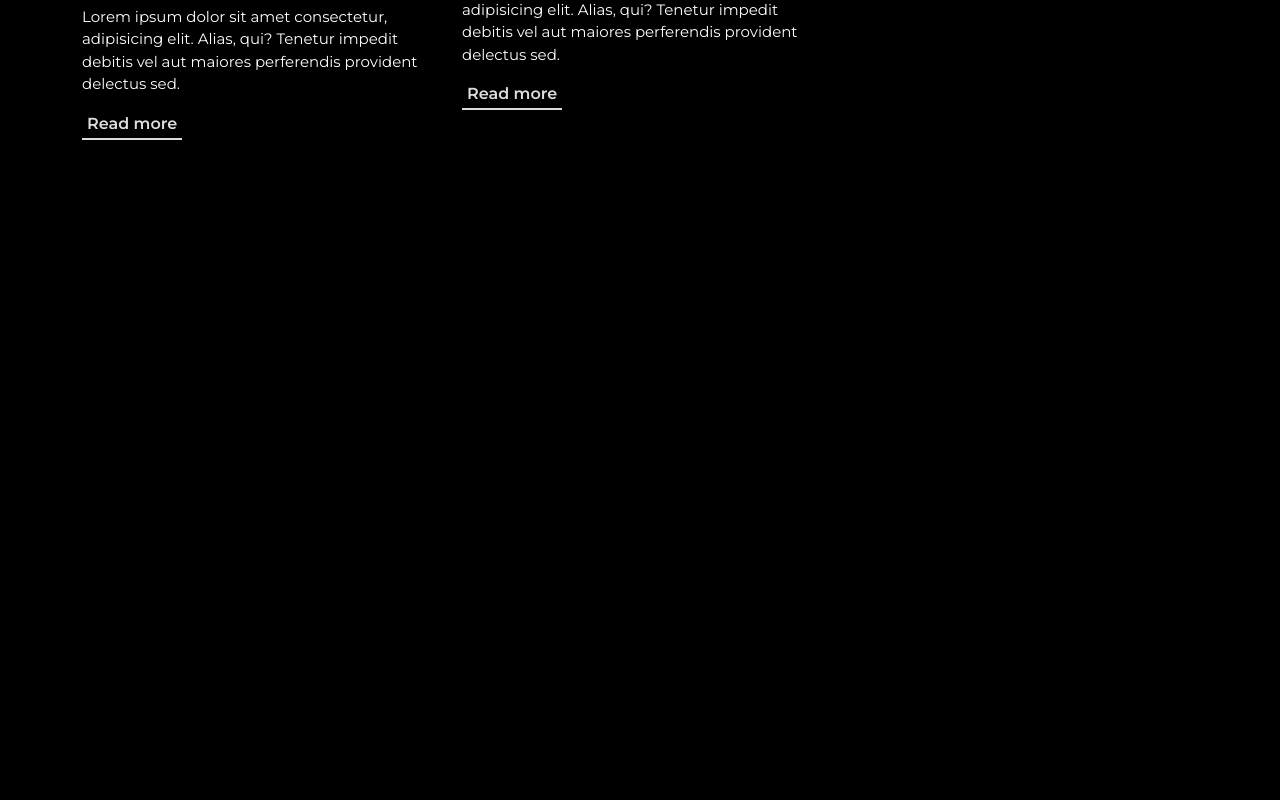
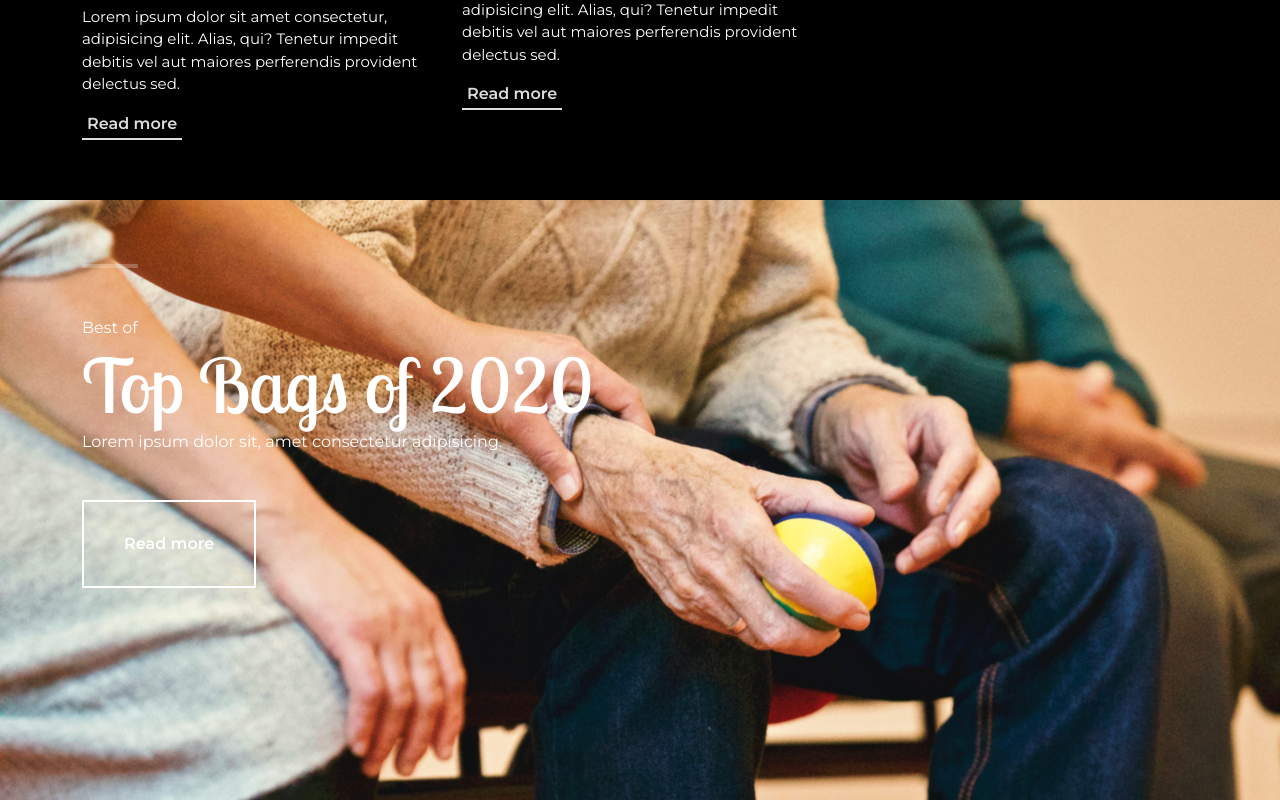
Before and after one commit to TISWHORDweb/blog, a PHP site: page / in a window 1280 px wide. Shown: the part 3113-3913 px from the top of the page. Before the commit the page ends 3253 px from the top, so only its background shows below. Run offline with PHP 8.4, Linux system fonts and the light colour scheme.

Commit message:
fourth banner

```diff
--- a/index.php
+++ b/index.php
@@ -11,7 +11,7 @@
 </head>
 
 <body>
-    <div class="">
+    <div class="black">
         <div class="">
             <nav class="navbar navbar-expand-lg ">
                 <div class="container-fluid">
@@ -181,6 +181,15 @@
                 </div>
             </div>
         </div>
+        <div class="top p-5">
+            <div class="container">
+                <hr class="mb-5">
+                <span>Best of</span>
+                <h1 class="">Top Bags of 2020</h1>
+                <p>Lorem ipsum dolor sit, amet consectetur adipisicing.</p>
+                <button>Read more</button>
+            </div>
+        </div>
     </div>
 
     <script src="https://cdn.jsdelivr.net/npm/bootstrap@5.3.0-alpha1/dist/js/bootstrap.bundle.min.js" integrity="sha384-w76AqPfDkMBDXo30jS1Sgez6pr3x5MlQ1ZAGC+nuZB+EYdgRZgiwxhTBTkF7CXvN" crossorigin="anonymous"></script>
--- a/style.css
+++ b/style.css
@@ -6,6 +6,10 @@
           box-sizing: border-box;
   margin: 0;
   padding: 0;
+}
+
+.black {
+  background-color: #000;
 }
 
 .navbar {
@@ -122,6 +126,45 @@
   padding: 5px;
 }
 
+.top {
+  background-image: url(img/img1.jpg);
+  height: 600px;
+  color: white;
+  background-size: cover;
+  background-position: center;
+  background-repeat: no-repeat;
+}
+
+.top hr {
+  border: 2px solid white;
+  width: 5%;
+  background-color: white;
+}
+
+.top h1 {
+  font-size: 75px;
+  font-family: 'Lobster Two', cursive;
+  margin: 0;
+}
+
+.top button {
+  background-color: transparent;
+  border: 2px solid white;
+  outline: none;
+  padding: 30px 40px;
+  font-weight: 600;
+  color: white;
+  margin: 30px 0;
+}
+
+.top button:hover {
+  background-color: white;
+  color: #000;
+  cursor: pointer;
+  -webkit-transition: 0.5s;
+  transition: 0.5s;
+}
+
 @media only screen and (max-width: 990px) {
   .navbar .item {
     display: -webkit-box;
--- a/style.scss
+++ b/style.scss
@@ -7,7 +7,9 @@
     margin: 0;
     padding: 0;
 }
-
+.black{
+    background-color: #000 ;
+}
 // font-family: 'Acme', sans-serif;
 // font-family: 'Lobster Two', cursive;
 .navbar{
@@ -103,6 +105,39 @@
         }
     }
 }
+.top{
+    background-image: url(img/img1.jpg);
+    height: 600px;
+    color: white;
+    background-size: cover;
+    background-position: center;
+    background-repeat: no-repeat;
+    hr{
+        border: 2px solid white;
+        width: 5%;
+        background-color: white;
+    }
+    h1{
+        font-size: 75px;
+        font-family: 'Lobster Two', cursive;
+        margin: 0;
+    }
+    button{
+        background-color: transparent;
+        border: 2px solid white;
+        outline: none;
+        padding: 30px 40px;
+        font-weight: 600;
+        color: white;
+        margin: 30px 0;
+        &:hover{
+            background-color: white;
+            color: #000;
+            cursor: pointer;
+            transition: 0.5s;
+        }
+    }
+}
 
 @media only screen and (max-width: 990px) {
     .navbar{
```
Also changed, not shown: 1 other file.
